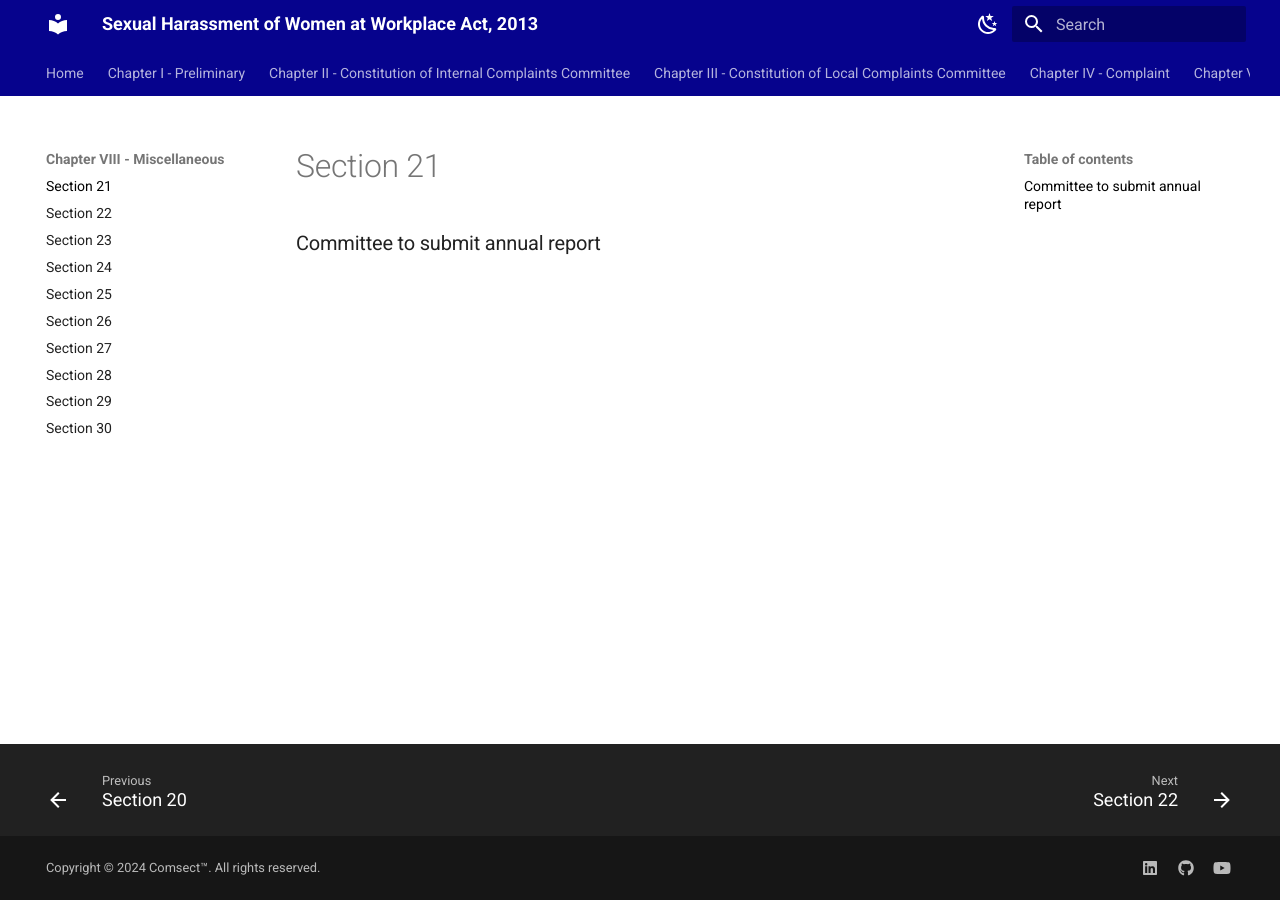
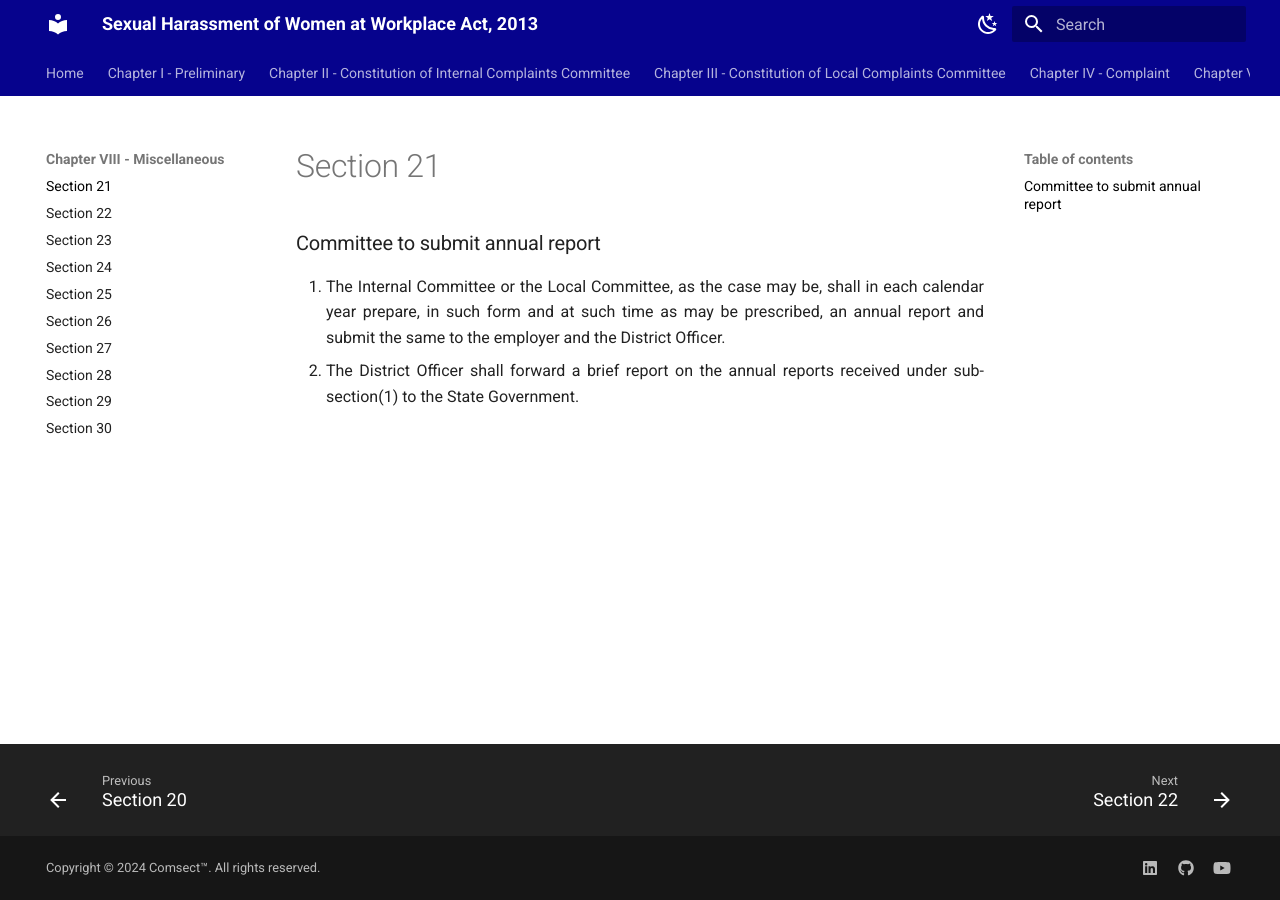
Before and after one commit to comsect/posh-act, an MkDocs documentation site: the page built from docs/en/21.md, in a window 1280 px wide. Built offline with MkDocs 1.6.1 and Material for MkDocs 9.7.7, drawn with Linux system fonts in a browser that asks for light colours.

Commit message:
add section twenty-one

```diff
--- a/docs/en/21.md
+++ b/docs/en/21.md
@@ -3,3 +3,6 @@ description: Committee to submit annual report
 ---
 
 ### Committee to submit annual report
+
+1. <div style="text-align: justify"> The Internal Committee or the Local Committee, as the case may be, shall in each calendar year prepare, in such form and at such time as may be prescribed, an annual report and submit the same to the employer and the District Officer.
+2. <div style="text-align: justify"> The District Officer shall forward a brief report on the annual reports received under sub-section(1) to the State Government.
```
